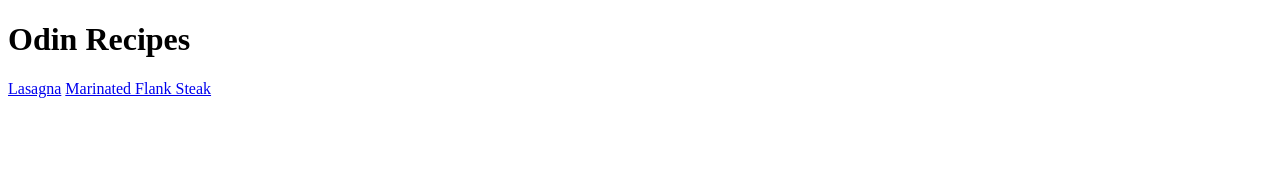
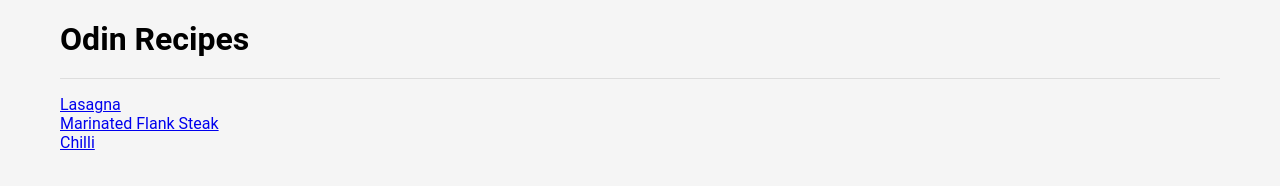
Before and after one commit to CodyDubu/odin-recipes, a plain HTML site: page index.html in a window 1280 px wide. Drawn offline with Linux system fonts and the light colour scheme.

Commit message:
Fixed styling issues and broken image tags

```diff
--- a/css/style.css
+++ b/css/style.css
@@ -34,3 +34,9 @@ img {
     width: 100%;
     height: auto;
 }
+.links {
+    display: flex;
+    flex-direction: column;
+    justify-content: center;
+    padding: 1em 0;
+}
--- a/index.html
+++ b/index.html
@@ -3,11 +3,17 @@
 <head>
     <meta charset="UTF-8">
     <meta name="viewport" content="width=device-width, initial-scale=1.0">
+    <link rel="stylesheet" href="css/style.css">
     <title>Document</title>
 </head>
 <body>
+    <div class="container">
     <h1>Odin Recipes</h1>
-    <a href="recipes/lasagna.html">Lasagna</a>
-    <a href="recipes/flanksteak.html">Marinated Flank Steak</a>
+        <div class="links">
+            <a href="recipes/lasagna.html">Lasagna</a>
+            <a href="recipes/flanksteak.html">Marinated Flank Steak</a>
+            <a href="recipes/chilli.html">Chilli</a>
+        </div>
+    </div>
 </body>
 </html>
```
Also changed, not shown: recipes/chilli.html (+2 -1 lines), recipes/flanksteak.html (+1 -1 lines), recipes/lasagna.html (+2 -1 lines).
